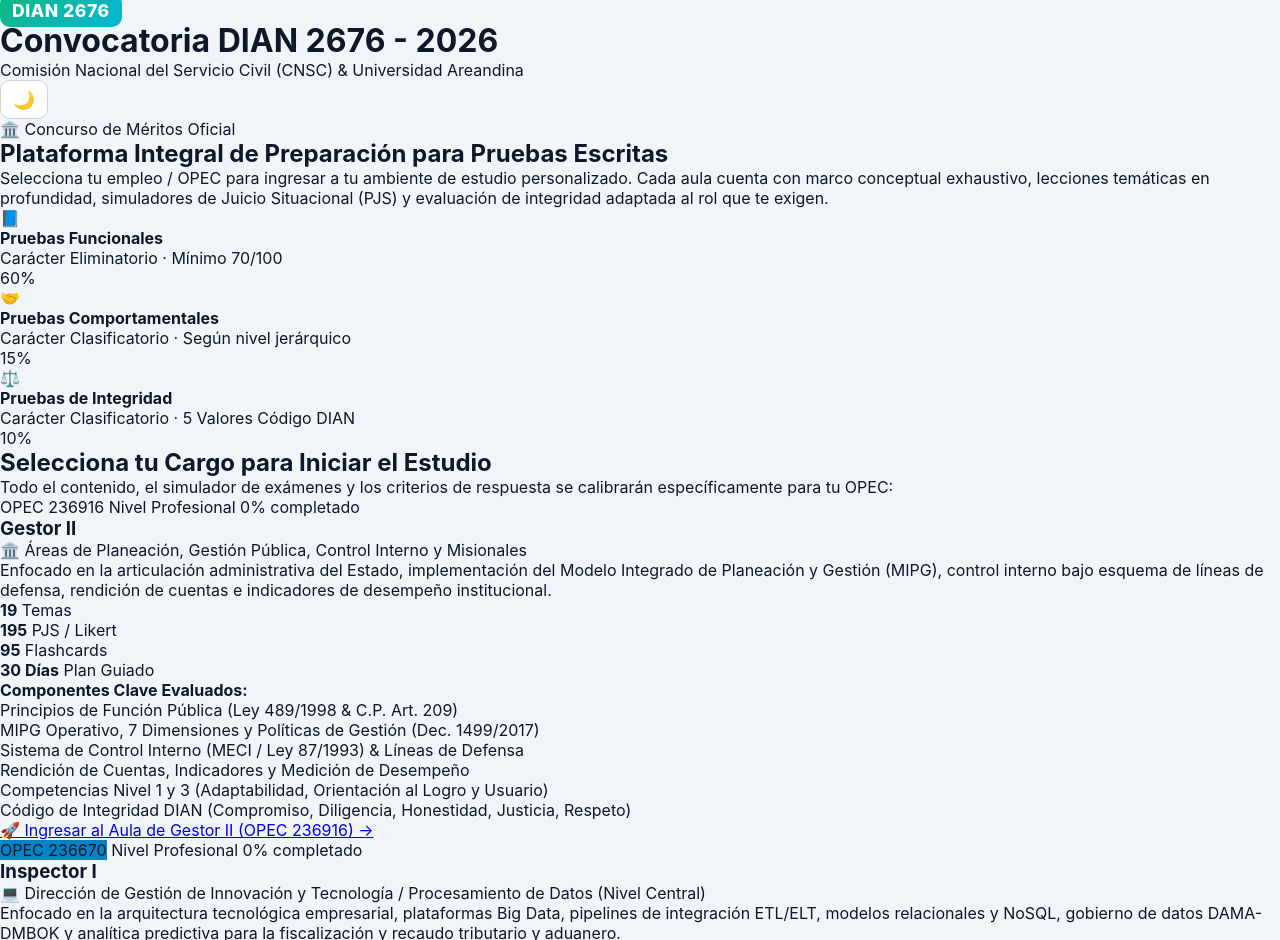
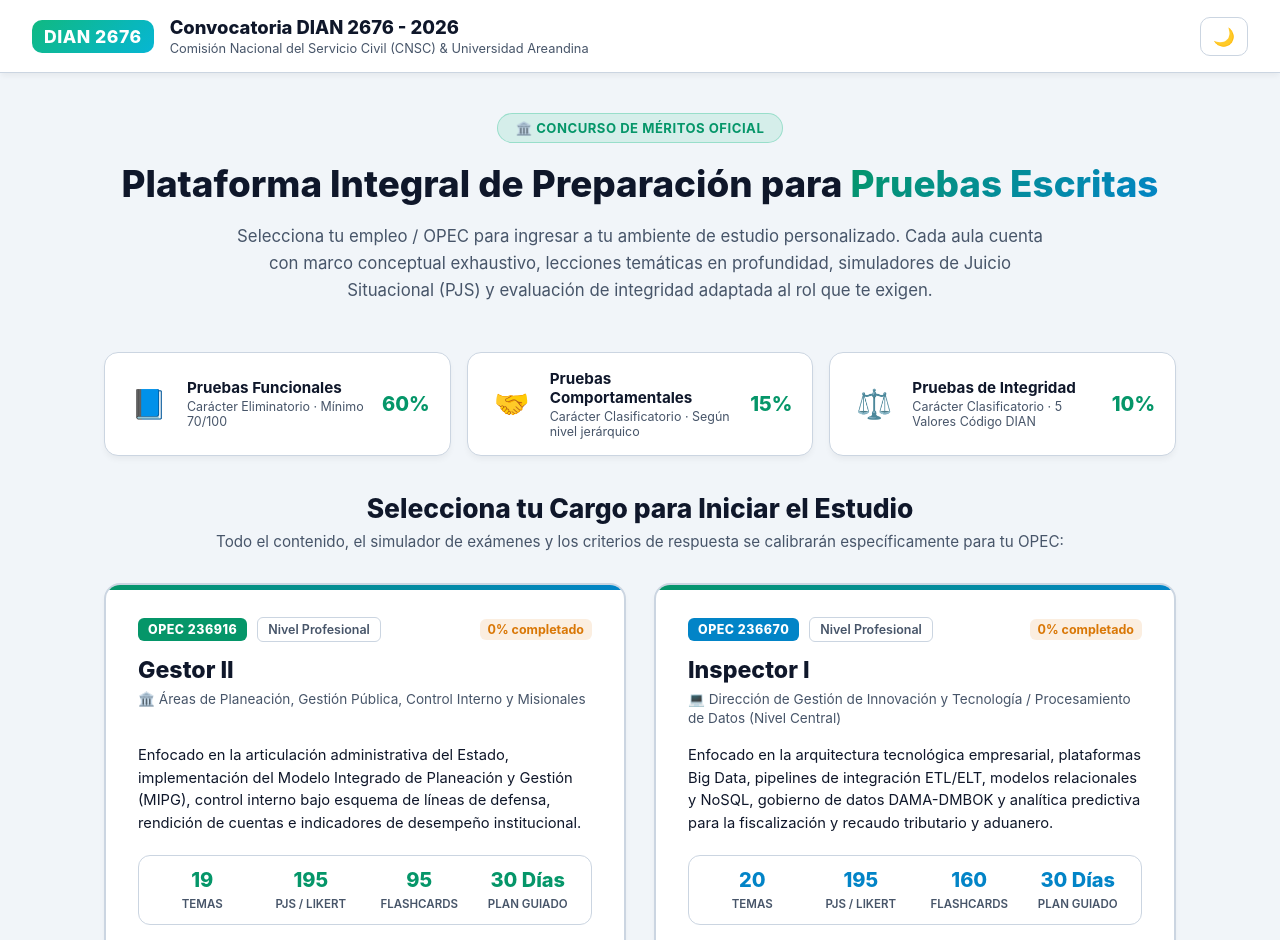
Before and after one commit to 19ufo/curso_dian, a plain HTML site: page IA/Aplicativo/index.html in a window 1280 px wide. Shown: the top 940 px of the page. Drawn offline with Linux system fonts and the light colour scheme.

Commit message:
fix: hoja de estilos dedicada portal.css con cache-busting v2.2 para carga visual instantanea

```diff
--- /dev/null
+++ b/IA/Aplicativo/css/portal.css
@@ -0,0 +1,452 @@
+/* ==========================================================================
+   portal.css — Estilos Exclusivos del Portal Principal de Selección de Cargos
+   Convocatoria DIAN 2676 de 2026 | CNSC
+   ========================================================================== */
+
+/* Anular restricciones de altura fija de la aplicación LMS */
+body.portal-wrapper {
+    height: auto !important;
+    min-height: 100vh !important;
+    overflow-y: auto !important;
+    overflow-x: hidden !important;
+    background-color: var(--bg-main) !important;
+    color: var(--text-primary) !important;
+    display: flex !important;
+    flex-direction: column !important;
+    margin: 0 !important;
+    padding: 0 !important;
+}
+
+/* Encabezado del Portal */
+.portal-header {
+    background: var(--bg-surface);
+    border-bottom: 1px solid var(--border-color);
+    padding: 16px 32px;
+    display: flex;
+    align-items: center;
+    justify-content: space-between;
+    position: sticky;
+    top: 0;
+    z-index: 100;
+    box-shadow: var(--shadow);
+}
+
+.portal-brand {
+    display: flex;
+    align-items: center;
+    gap: 16px;
+}
+
+.portal-brand-text h1 {
+    font-size: 1.15rem;
+    font-weight: 800;
+    margin: 0;
+    color: var(--text-primary);
+    line-height: 1.2;
+}
+
+.portal-brand-text p {
+    font-size: 0.8rem;
+    color: var(--text-secondary);
+    margin: 3px 0 0 0;
+}
+
+/* Sección Hero */
+.portal-hero {
+    max-width: 1120px;
+    margin: 40px auto 20px;
+    padding: 0 24px;
+    text-align: center;
+}
+
+.portal-hero-badge {
+    display: inline-flex;
+    align-items: center;
+    gap: 8px;
+    background: rgba(16, 185, 129, 0.12);
+    color: var(--accent);
+    border: 1px solid rgba(16, 185, 129, 0.3);
+    border-radius: 999px;
+    padding: 6px 18px;
+    font-size: 0.82rem;
+    font-weight: 700;
+    margin-bottom: 18px;
+    text-transform: uppercase;
+    letter-spacing: 0.5px;
+}
+
+.portal-hero-title {
+    font-size: 2.3rem;
+    font-weight: 800;
+    line-height: 1.25;
+    margin: 0 0 16px 0;
+    color: var(--text-primary);
+}
+
+.portal-hero-title span {
+    background: linear-gradient(135deg, #059669, #0284c7);
+    -webkit-background-clip: text;
+    -webkit-text-fill-color: transparent;
+}
+
+.portal-hero-subtitle {
+    font-size: 1.05rem;
+    color: var(--text-secondary);
+    max-width: 820px;
+    margin: 0 auto 28px;
+    line-height: 1.6;
+}
+
+/* Banner de Ponderaciones CNSC */
+.weights-banner {
+    display: grid;
+    grid-template-columns: repeat(auto-fit, minmax(260px, 1fr));
+    gap: 16px;
+    max-width: 1120px;
+    margin: 0 auto 36px;
+    padding: 0 24px;
+    width: 100%;
+}
+
+.weight-card {
+    background: var(--bg-surface);
+    border: 1px solid var(--border-color);
+    border-radius: 14px;
+    padding: 16px 20px;
+    display: flex;
+    align-items: center;
+    gap: 14px;
+    box-shadow: var(--shadow);
+}
+
+.weight-icon {
+    font-size: 1.8rem;
+    background: var(--bg-card);
+    width: 48px;
+    height: 48px;
+    display: flex;
+    align-items: center;
+    justify-content: center;
+    border-radius: 10px;
+    flex-shrink: 0;
+}
+
+.weight-info h4 {
+    font-size: 0.95rem;
+    font-weight: 700;
+    margin: 0 0 2px 0;
+    color: var(--text-primary);
+}
+
+.weight-info p {
+    font-size: 0.78rem;
+    color: var(--text-secondary);
+    margin: 0;
+}
+
+.weight-badge {
+    margin-left: auto;
+    font-size: 1.25rem;
+    font-weight: 800;
+    color: var(--accent);
+}
+
+/* Sección de Selección de Cargos */
+.portal-courses-section {
+    max-width: 1120px;
+    margin: 0 auto 48px;
+    padding: 0 24px;
+    width: 100%;
+}
+
+.portal-section-head {
+    text-align: center;
+    margin-bottom: 32px;
+}
+
+.portal-section-head h2 {
+    font-size: 1.65rem;
+    font-weight: 800;
+    margin: 0 0 8px 0;
+    color: var(--text-primary);
+}
+
+.portal-section-head p {
+    color: var(--text-secondary);
+    font-size: 0.95rem;
+    margin: 0;
+}
+
+.portal-courses-grid {
+    display: grid;
+    grid-template-columns: repeat(auto-fit, minmax(440px, 1fr));
+    gap: 28px;
+}
+
+.course-portal-card {
+    background: var(--bg-surface);
+    border: 2px solid var(--border-color);
+    border-radius: 16px;
+    padding: 32px;
+    display: flex;
+    flex-direction: column;
+    box-shadow: var(--shadow);
+    transition: all 0.28s cubic-bezier(0.16, 1, 0.3, 1);
+    position: relative;
+    overflow: hidden;
+    cursor: pointer;
+}
+
+.course-portal-card:hover {
+    border-color: var(--accent);
+    transform: translateY(-4px);
+    box-shadow: 0 14px 30px -8px rgba(0, 0, 0, 0.16);
+}
+
+.course-portal-card::before {
+    content: '';
+    position: absolute;
+    top: 0;
+    left: 0;
+    right: 0;
+    height: 5px;
+    background: linear-gradient(90deg, var(--accent), var(--accent-cyan));
+}
+
+.card-top-badges {
+    display: flex;
+    align-items: center;
+    gap: 10px;
+    margin-bottom: 14px;
+    flex-wrap: wrap;
+}
+
+.card-opec-tag {
+    background: var(--accent);
+    color: #ffffff;
+    font-size: 0.78rem;
+    font-weight: 800;
+    padding: 4px 10px;
+    border-radius: 6px;
+    letter-spacing: 0.5px;
+}
+
+.card-level-tag {
+    background: var(--bg-card);
+    color: var(--text-secondary);
+    font-size: 0.78rem;
+    font-weight: 600;
+    padding: 4px 10px;
+    border-radius: 6px;
+    border: 1px solid var(--border-color);
+}
+
+.card-progress-tag {
+    margin-left: auto;
+    font-size: 0.78rem;
+    font-weight: 700;
+    color: var(--accent-gold);
+    background: rgba(217, 119, 6, 0.12);
+    padding: 3px 8px;
+    border-radius: 6px;
+}
+
+.course-portal-card h3 {
+    font-size: 1.45rem;
+    font-weight: 800;
+    margin: 0 0 6px 0;
+    color: var(--text-primary);
+}
+
+.card-dependencia {
+    font-size: 0.85rem;
+    color: var(--text-secondary);
+    margin: 0 0 16px 0;
+    min-height: 38px;
+    line-height: 1.4;
+}
+
+.card-description {
+    font-size: 0.92rem;
+    color: var(--text-primary);
+    line-height: 1.55;
+    margin: 0 0 20px 0;
+}
+
+.card-stats-row {
+    display: grid;
+    grid-template-columns: repeat(4, 1fr);
+    gap: 10px;
+    background: var(--bg-card);
+    border-radius: 12px;
+    padding: 12px 14px;
+    margin-bottom: 22px;
+    border: 1px solid var(--border-color);
+    text-align: center;
+}
+
+.stat-box strong {
+    display: block;
+    font-size: 1.25rem;
+    color: var(--accent);
+    font-weight: 800;
+}
+
+.stat-box span {
+    font-size: 0.72rem;
+    color: var(--text-secondary);
+    text-transform: uppercase;
+    font-weight: 600;
+}
+
+.card-topics-list {
+    margin-bottom: 26px;
+    flex-grow: 1;
+}
+
+.card-topics-list h4 {
+    font-size: 0.82rem;
+    text-transform: uppercase;
+    color: var(--text-muted);
+    font-weight: 700;
+    letter-spacing: 0.5px;
+    margin: 0 0 10px 0;
+}
+
+.card-topics-list ul {
+    list-style: none;
+    padding: 0;
+    margin: 0;
+    display: flex;
+    flex-direction: column;
+    gap: 8px;
+}
+
+.card-topics-list li {
+    font-size: 0.88rem;
+    color: var(--text-secondary);
+    display: flex;
+    align-items: flex-start;
+    gap: 8px;
+    line-height: 1.4;
+}
+
+.card-topics-list li::before {
+    content: "✓";
+    color: var(--accent);
+    font-weight: 800;
+    flex-shrink: 0;
+    margin-top: 1px;
+}
+
+.btn-portal-enter {
+    display: flex;
+    align-items: center;
+    justify-content: center;
+    gap: 10px;
+    background: linear-gradient(135deg, #059669, #047857);
+    color: #ffffff !important;
+    font-size: 1.02rem;
+    font-weight: 700;
+    padding: 14px 24px;
+    border-radius: 10px;
+    text-decoration: none;
+    transition: all 0.25s ease;
+    box-shadow: 0 4px 12px rgba(5, 150, 105, 0.25);
+    margin-top: auto;
+}
+
+.btn-portal-enter:hover {
+    background: linear-gradient(135deg, #047857, #065f46);
+    box-shadow: 0 6px 18px rgba(5, 150, 105, 0.4);
+    transform: translateY(-2px);
+}
+
+.btn-inspector {
+    background: linear-gradient(135deg, #0284c7, #0369a1);
+    box-shadow: 0 4px 12px rgba(2, 132, 199, 0.25);
+}
+
+.btn-inspector:hover {
+    background: linear-gradient(135deg, #0369a1, #075985);
+    box-shadow: 0 6px 18px rgba(2, 132, 199, 0.4);
+}
+
+/* Metodología Informativa */
+.portal-methodology {
+    background: var(--bg-surface);
+    border-top: 1px solid var(--border-color);
+    border-bottom: 1px solid var(--border-color);
+    padding: 48px 24px;
+    margin-bottom: 40px;
+}
+
+.methodology-inner {
+    max-width: 1120px;
+    margin: 0 auto;
+}
+
+.methodology-inner h3 {
+    text-align: center;
+    font-size: 1.5rem;
+    font-weight: 800;
+    margin: 0 0 32px 0;
+    color: var(--text-primary);
+}
+
+.method-grid {
+    display: grid;
+    grid-template-columns: repeat(auto-fit, minmax(320px, 1fr));
+    gap: 24px;
+}
+
+.method-card {
+    background: var(--bg-card);
+    border: 1px solid var(--border-color);
+    border-radius: 14px;
+    padding: 24px;
+    box-shadow: var(--shadow);
+}
+
+.method-card h4 {
+    font-size: 1.05rem;
+    font-weight: 700;
+    margin: 0 0 10px 0;
+    display: flex;
+    align-items: center;
+    gap: 10px;
+    color: var(--text-primary);
+}
+
+.method-card p {
+    font-size: 0.88rem;
+    color: var(--text-secondary);
+    line-height: 1.6;
+    margin: 0;
+}
+
+/* Pie de página */
+.portal-footer {
+    text-align: center;
+    padding: 24px;
+    font-size: 0.82rem;
+    color: var(--text-muted);
+    border-top: 1px solid var(--border-color);
+    margin-top: auto;
+    background: var(--bg-surface);
+}
+
+@media (max-width: 768px) {
+    .portal-courses-grid {
+        grid-template-columns: 1fr;
+    }
+    .portal-hero-title {
+        font-size: 1.8rem;
+    }
+    .card-stats-row {
+        grid-template-columns: repeat(2, 1fr);
+    }
+    .portal-header {
+        padding: 12px 16px;
+    }
+}
--- a/IA/Aplicativo/index.html
+++ b/IA/Aplicativo/index.html
@@ -4,8 +4,8 @@
     <meta charset="UTF-8">
     <meta name="viewport" content="width=device-width, initial-scale=1.0">
     <title>Portal de Preparación DIAN 2676 de 2026 | CNSC</title>
-    <link rel="stylesheet" href="css/styles.css">
-    <link rel="stylesheet" href="css/extra.css">
+    <link rel="stylesheet" href="css/styles.css?v=2.2">
+    <link rel="stylesheet" href="css/portal.css?v=2.2">
 </head>
 <body class="light-theme portal-wrapper">
 
```
Also changed, not shown: IA/Aplicativo/curso.html (+2 -2 lines).
